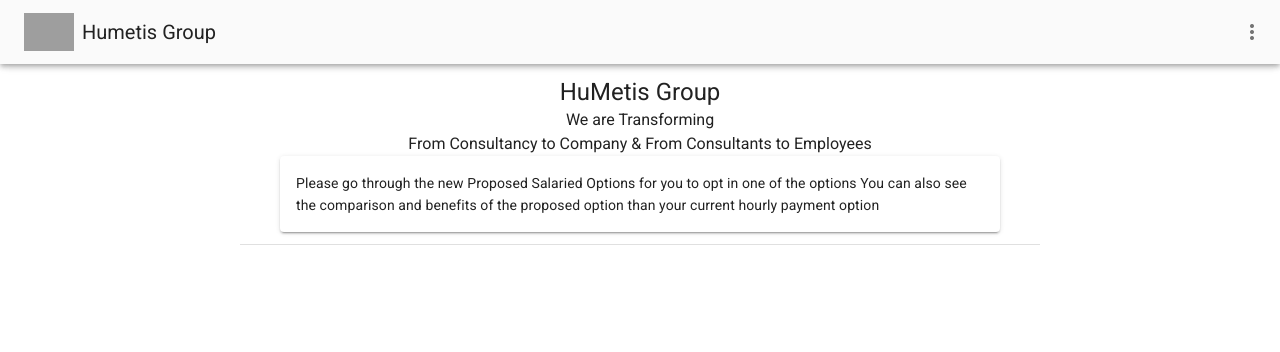
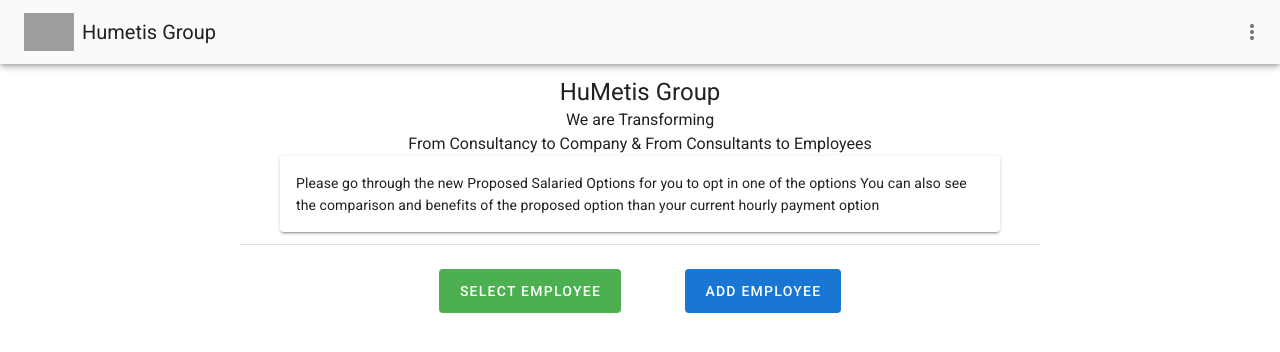
Before and after one commit to kp-humetis/C2E_Frontend, a Vue app: page /#/ in a window 1280 px wide. Shown: the top 352 px of the page. Built offline with nearby package versions, Linux system fonts and the light colour scheme; grey boxes are pictures that could not be loaded.

Commit message:
select and add employee button added

```diff
--- /dev/null
+++ b/src/components/EmployeeInfo.vue
@@ -0,0 +1,17 @@
+<template>
+  <div>
+    <v-container fluid>
+      <div class="text-center">
+        <v-btn class="mx-8" depressed large color="success">Select Employee</v-btn>
+        <v-btn class="mx-8" depressed large color="primary">Add Employee</v-btn>
+      </div>
+    </v-container>
+  </div>
+</template>
+
+<script>
+export default {};
+</script>
+
+<style lang="scss" scoped>
+</style>
--- a/src/views/Home.vue
+++ b/src/views/Home.vue
@@ -1,16 +1,19 @@
 <template>
   <div>
     <Header></Header>
+    <EmployeeInfo></EmployeeInfo>
   </div>
 </template>
 
 <script>
 // @ is an alias to /src
 import Header from "@/components/Header.vue";
+import EmployeeInfo from "@/components/EmployeeInfo.vue";
 export default {
   name: "Home",
   components: {
     Header,
+    EmployeeInfo,
   },
 };
 </script>
```
